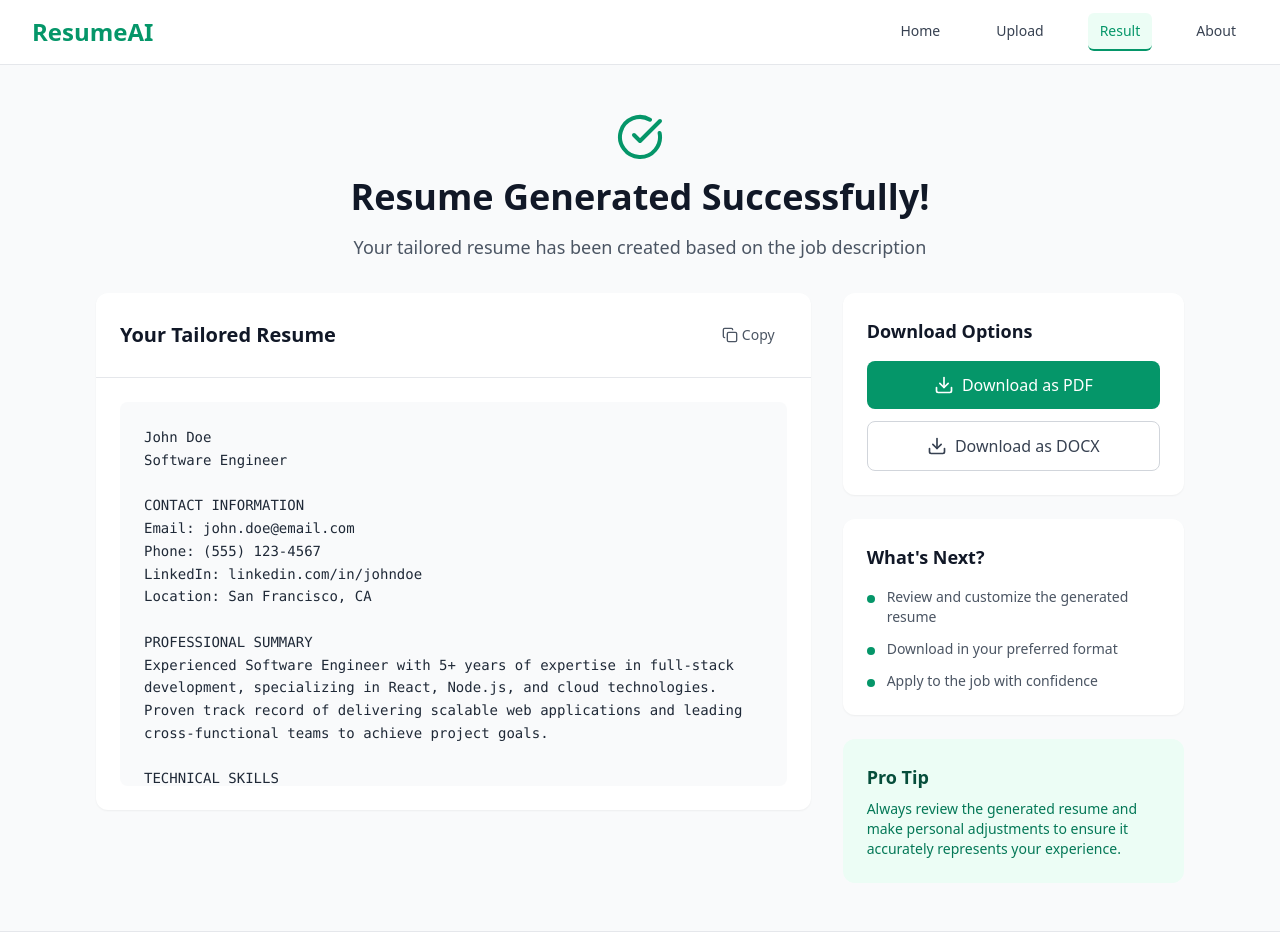
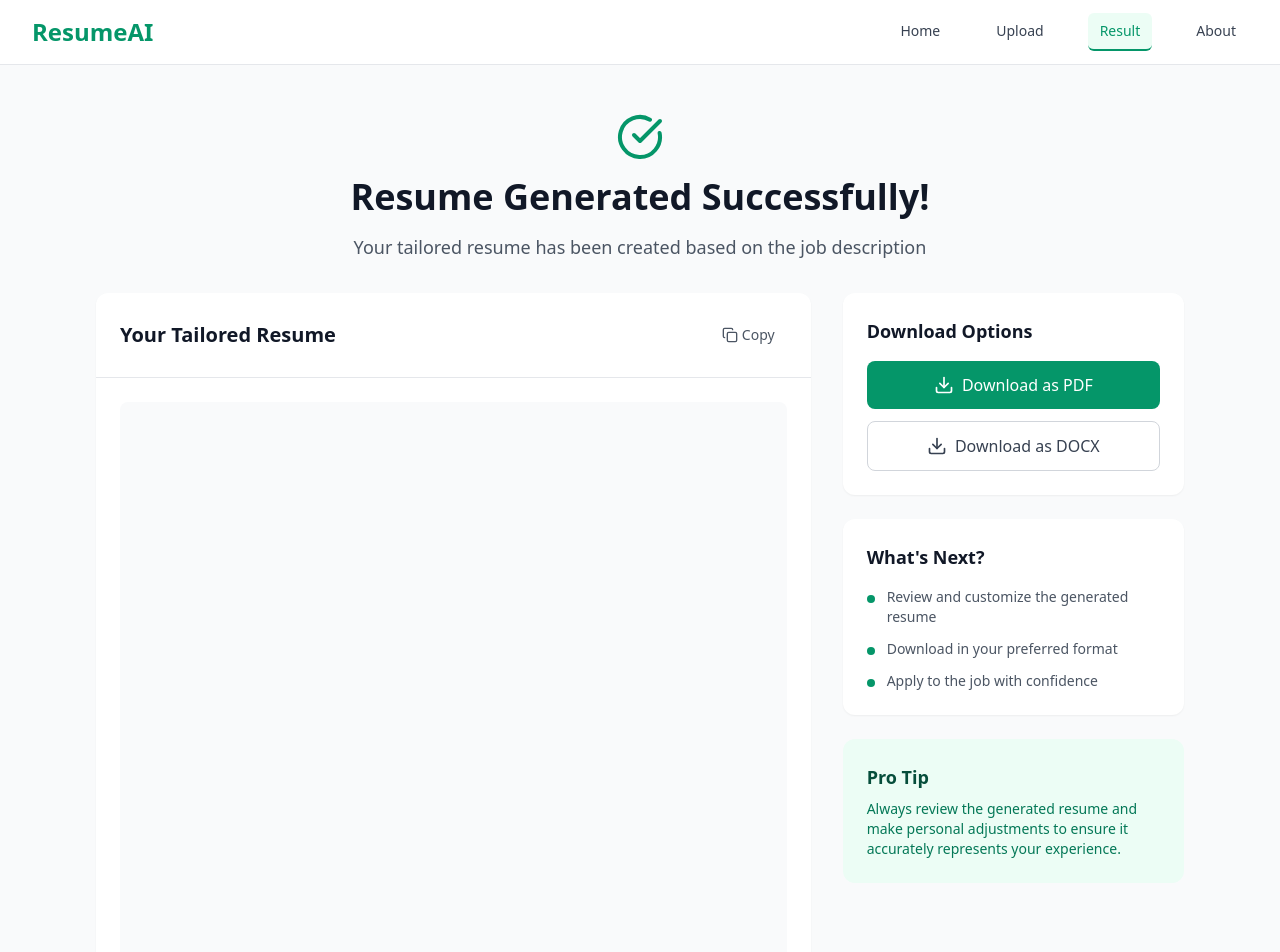
Before and after one commit to maxphil058/resume-generator, a React (Vite) app in the folder frontend/: page /result in a window 1280 px wide. Shown: the top 952 px of the page. Built offline with nearby package versions, Linux system fonts and the light colour scheme.

Commit message:
Added visible sample resume to test ifram

```diff
--- a/frontend/src/pages/Result.jsx
+++ b/frontend/src/pages/Result.jsx
@@ -100,10 +100,11 @@ PROJECTS
               </div>
 
               <div className="p-6">
-                <div className="bg-gray-50 rounded-lg p-6 max-h-96 overflow-y-auto">
-                  <pre className="whitespace-pre-wrap text-sm text-gray-800 font-mono leading-relaxed">
-                    {resumeContent}
-                  </pre>
+                <div className="bg-gray-50 rounded-lg p-6 max-h-[60rem] overflow-y-auto ">
+
+                  <iframe src="http://localhost:8080/resume_sample.pdf" width="100%" height="600px" className=" "></iframe>
+
+
                 </div>
               </div>
             </div>
```
